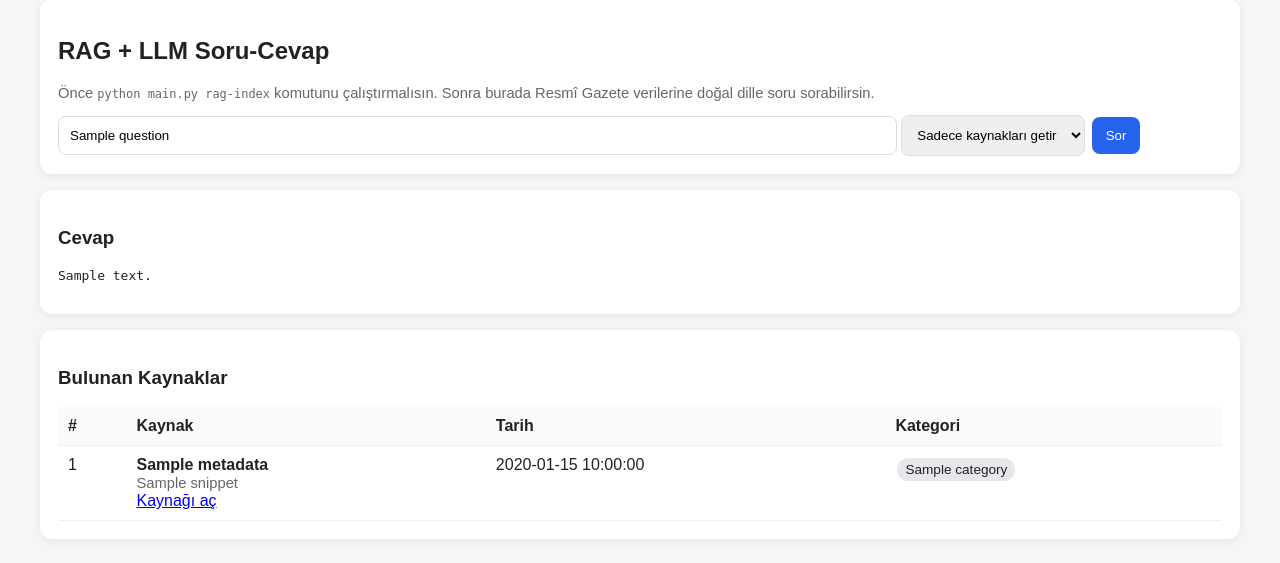
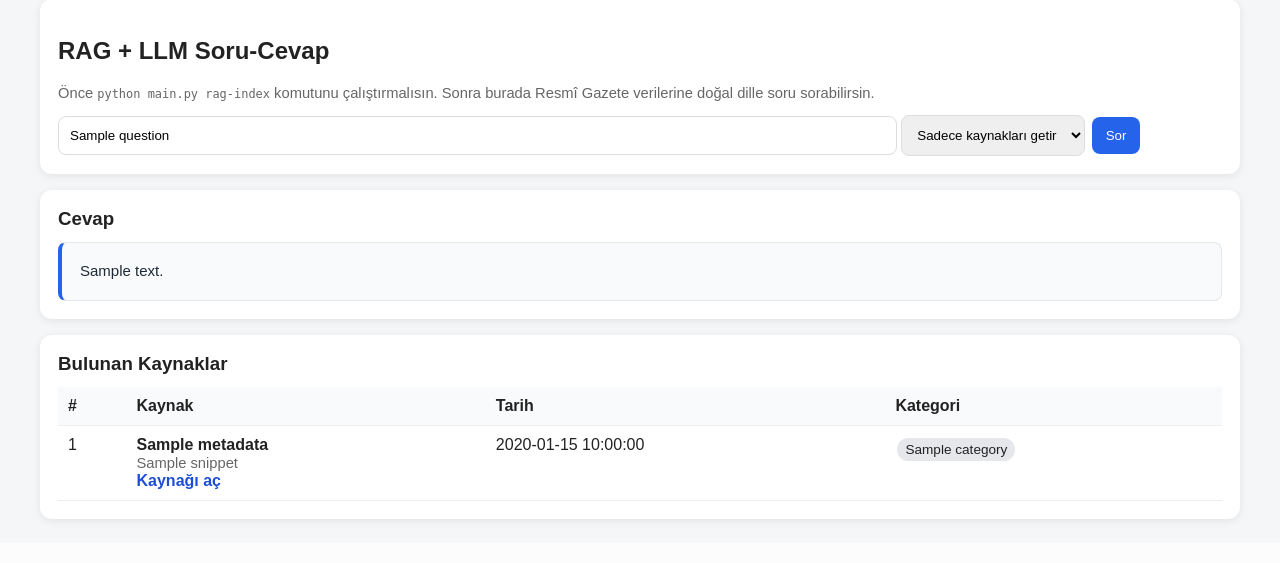
Before and after one commit to hakanozcan0717-boop/resmi-gazete-rev1, a Flask app: template web/templates/rag_chat.html in a window 1280 px wide. Shown: the part 297-860 px from the top of the page. After the commit the page ends 821 px from the top, so only its background shows below. Run offline with Flask 3, Linux system fonts and the light colour scheme; the template is opened without the code that fills it: most values are stand-ins (such as "Sample title", 1, 10 or a date in 2020).

Commit message:
Improve LLM answer typography

```diff
--- a/web/templates/base.html
+++ b/web/templates/base.html
@@ -22,6 +22,11 @@
         .tag { background: #e5e7eb; border-radius: 999px; padding: 4px 8px; font-size: .85em; display: inline-block; margin: 2px; }
         .error { background: #fee2e2; color: #991b1b; border: 1px solid #fecaca; padding: 12px; border-radius: 8px; }
         pre { white-space: pre-wrap; word-wrap: break-word; }
+        .answer-panel { border: 1px solid #e5e7eb; border-left: 4px solid #2563eb; background: #f9fafb; border-radius: 8px; padding: 16px 18px; }
+        .answer-text { margin: 0; white-space: pre-wrap; word-wrap: break-word; font-family: Arial, sans-serif; font-size: 15px; line-height: 1.65; color: #1f2937; }
+        .answer-card h3, .sources-card h3 { margin-top: 0; margin-bottom: 12px; }
+        .sources-card a { color: #1d4ed8; font-weight: 600; text-decoration: none; }
+        .sources-card a:hover { text-decoration: underline; }
         @media (max-width: 800px) { .grid { grid-template-columns: 1fr; } input[type=text] { width: 100%; margin-bottom: 8px; } }
     </style>
 </head>
--- a/web/templates/rag_chat.html
+++ b/web/templates/rag_chat.html
@@ -27,14 +27,16 @@
 {% endif %}
 
 {% if answer %}
-<div class="card">
+<div class="card answer-card">
     <h3>Cevap</h3>
-    <pre>{{ answer }}</pre>
+    <div class="answer-panel">
+        <pre class="answer-text">{{ answer }}</pre>
+    </div>
 </div>
 {% endif %}
 
 {% if sources %}
-<div class="card">
+<div class="card sources-card">
     <h3>Bulunan Kaynaklar</h3>
     <table>
         <tr>
```
